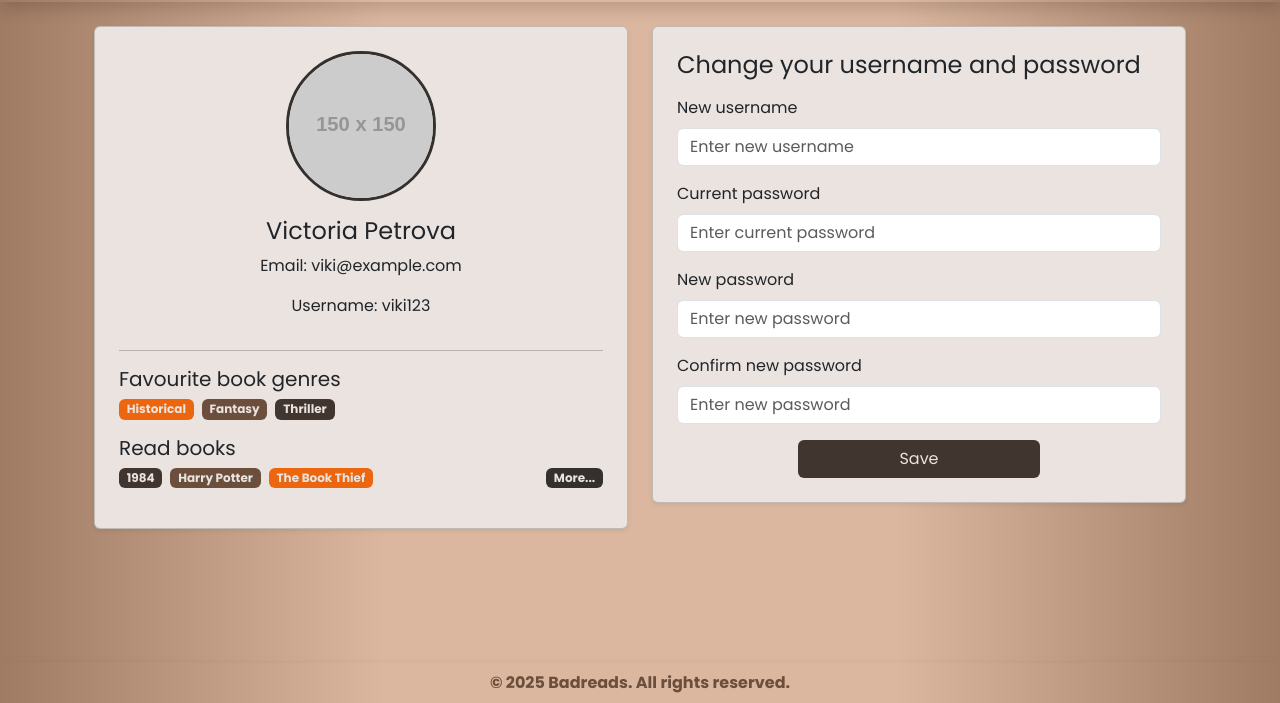
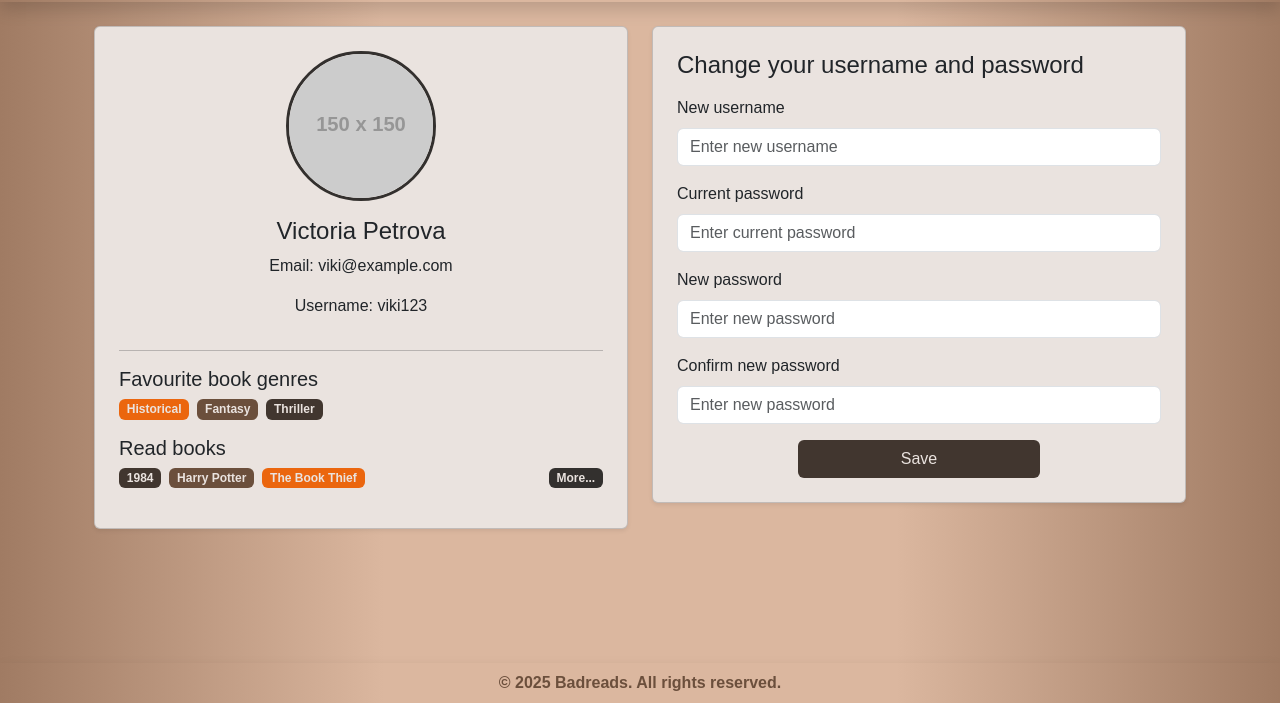
Before and after one commit to vixiepixie9/Badreads, a plain HTML site: page profile.html in a window 1280 px wide. Shown: the part 97-800 px from the top of the page. Drawn offline with nearby package versions, Linux system fonts and the light colour scheme; placeholder pictures from the web are drawn by us.

Commit message:
final touches 3

```diff
--- a/profile.html
+++ b/profile.html
@@ -12,7 +12,9 @@
         <link rel="stylesheet" href="https://cdn.jsdelivr.net/npm/bootstrap@5.3.2/dist/css/bootstrap.min.css">
     </noscript>
     <link rel="preconnect" href="https://fonts.gstatic.com" crossorigin>
-    <link href="https://fonts.googleapis.com/css2?family=Poppins:wght@400;700&display=swap" rel="stylesheet">
+    <noscript>
+        <link href="https://fonts.googleapis.com/css2?family=Poppins:wght@400;700&display=swap" rel="stylesheet">
+    </noscript>
     <link rel="stylesheet" href="https://cdnjs.cloudflare.com/ajax/libs/font-awesome/6.5.1/css/all.min.css"
         media="print" onload="this.media='all'">
     <noscript>
```
